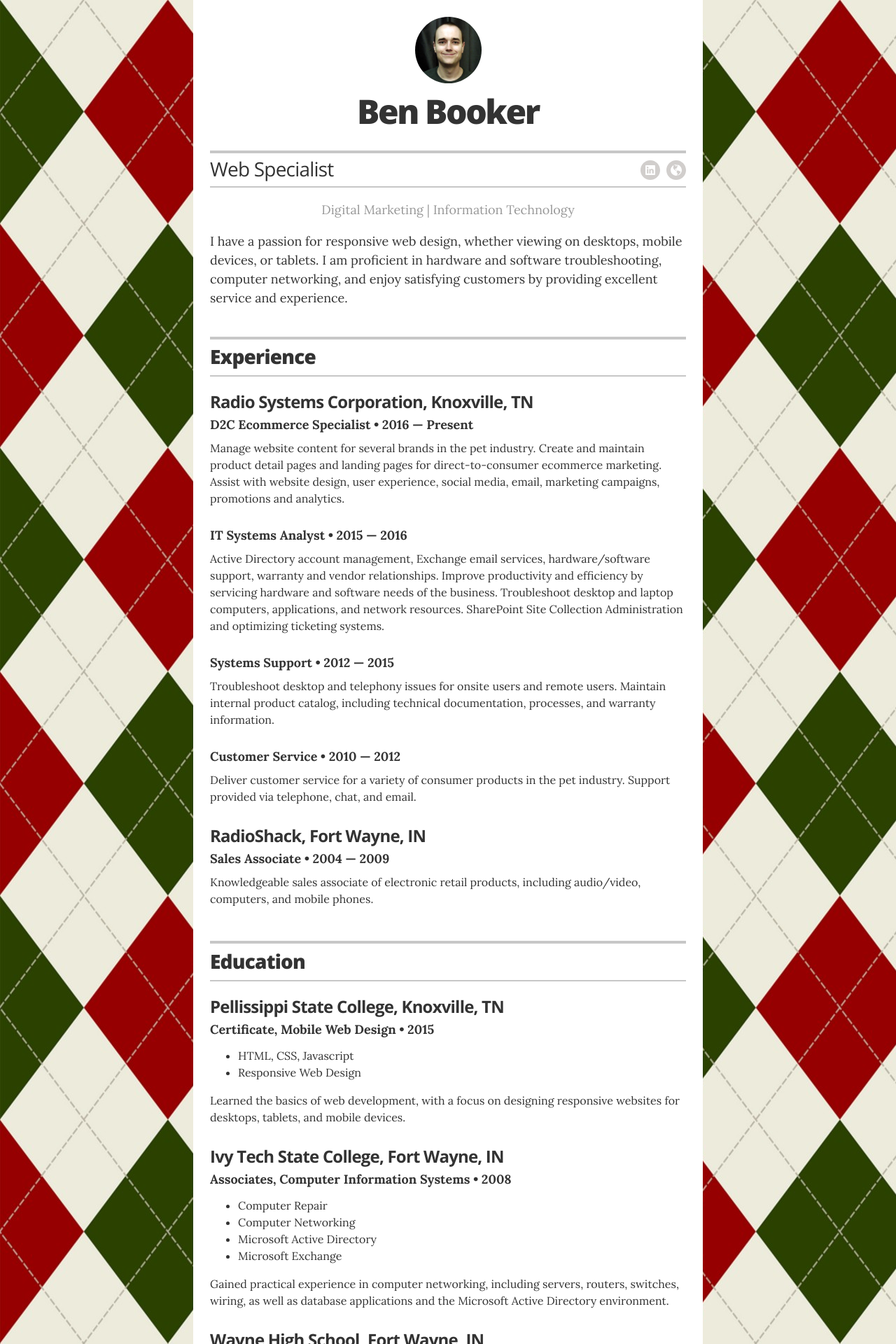
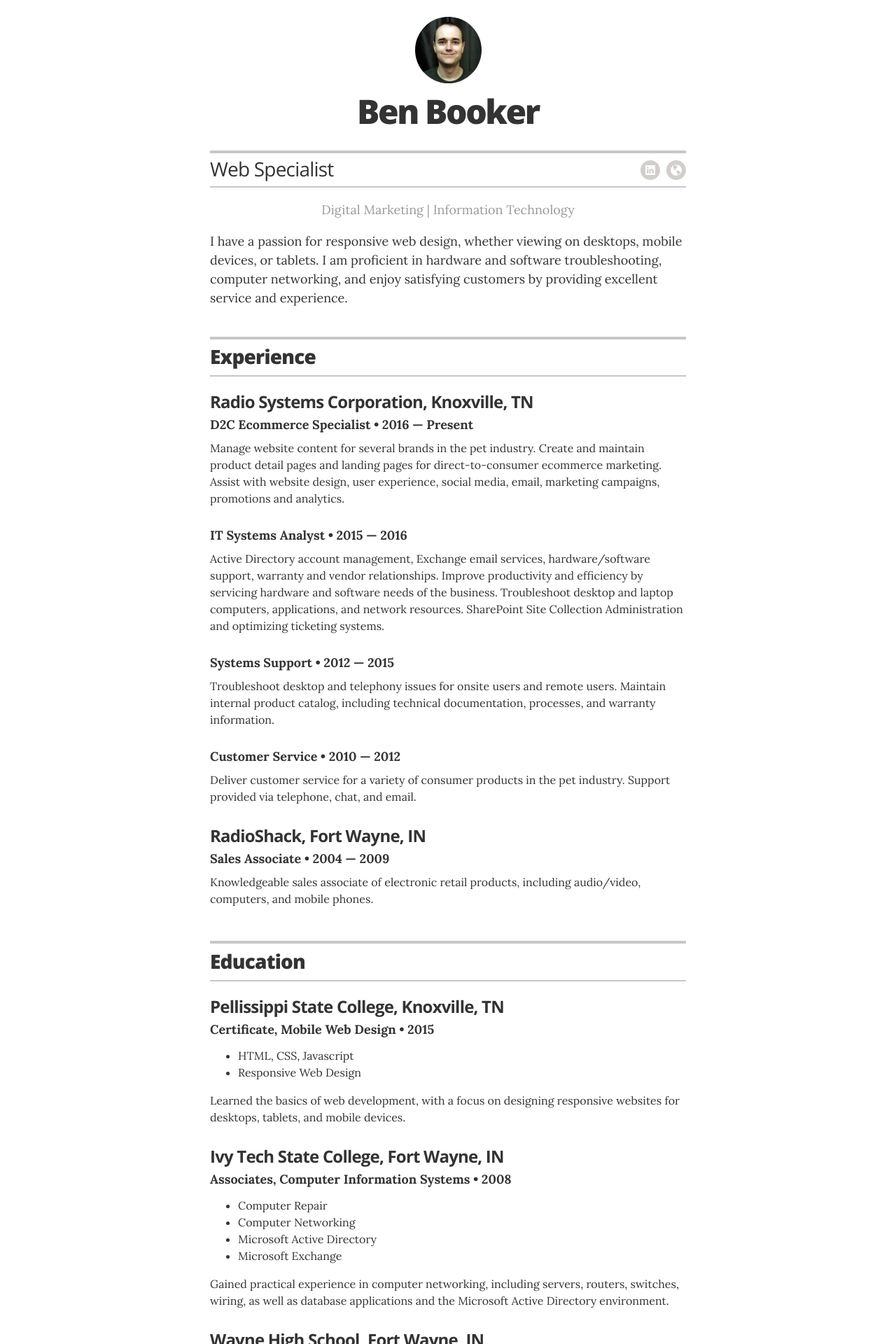
Before and after one commit to bbooker5/about, a Jekyll site: the page built from index.html, in a window 1280 px wide. Shown: the top 1920 px of the page at 70% size. Built offline with Jekyll 4.4.1, drawn with Linux system fonts in a browser that asks for light colours.

Commit message:
Update _base.scss

```diff
--- a/_sass/_base.scss
+++ b/_sass/_base.scss
@@ -13,7 +13,7 @@ html {
 body{
   @include serif;
   color: $text_color;
-  background-image: url("bgtest.jpg");
+//  background-image: url("bgtest.jpg");
   background-attachment: fixed;
   font-size: 16px;
   line-height: 1.5;
```
